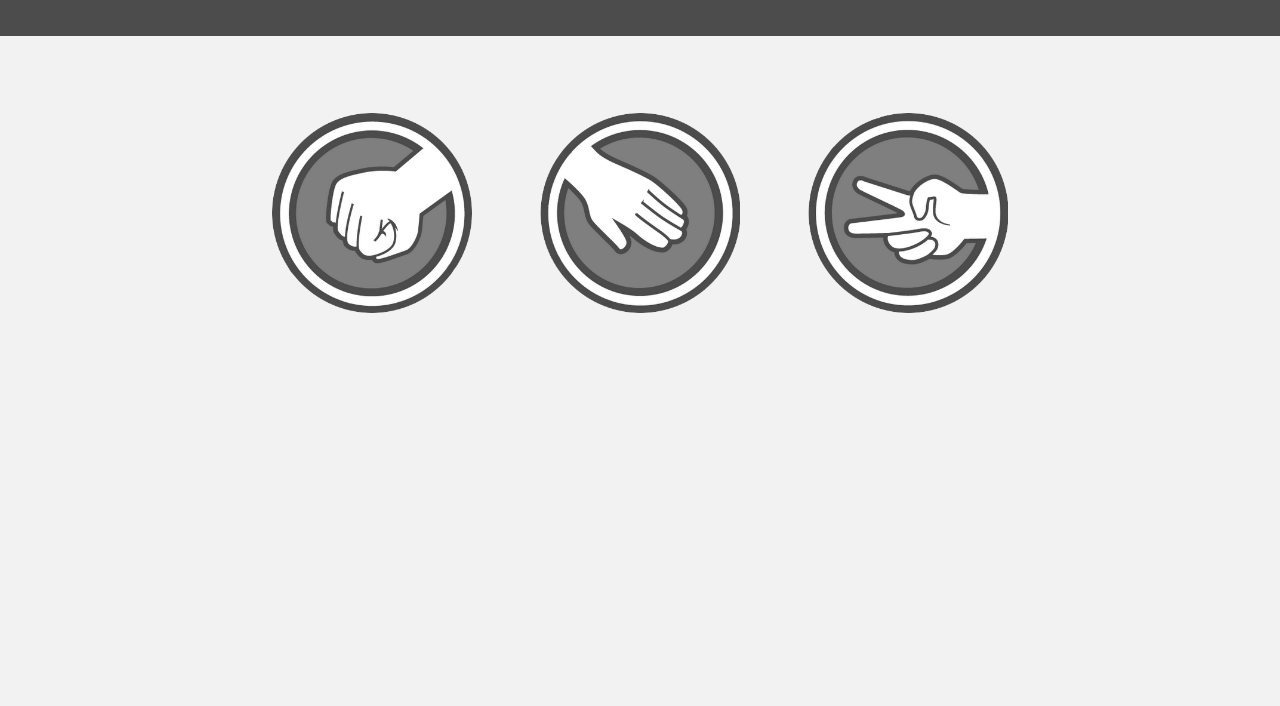
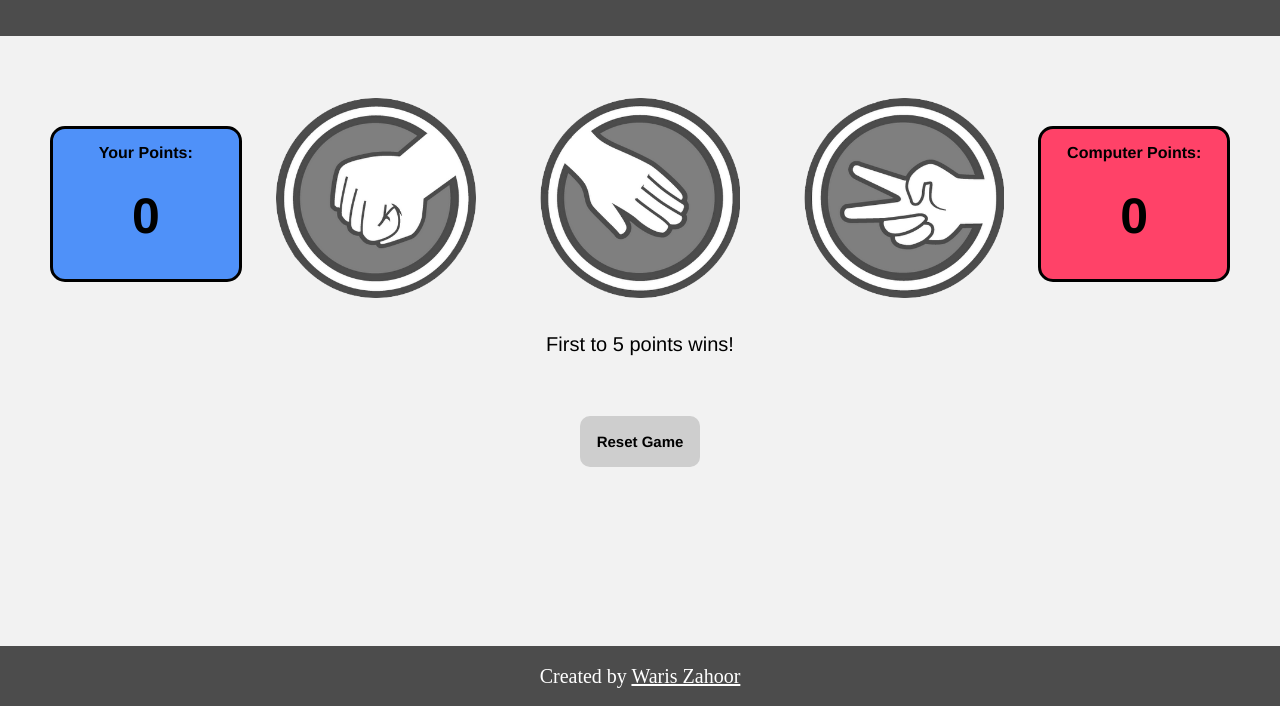
Before and after one commit to warisz/Rock-Paper-Scissors, a plain HTML site: page index.html in a window 1280 px wide. Shown: the part 94-800 px from the top of the page. Drawn offline with Linux system fonts and the light colour scheme; a web font is replaced by a local one.

Commit message:
Completed JS functionality

```diff
--- a/index.html
+++ b/index.html
@@ -2,8 +2,9 @@
 <html>
   <head>
     <title>Rock Paper Scissors</title>
+    <link rel="stylesheet" href="./stylesheet.css">
+    <script type="text/javascript" src="script.js"></script>
     <link rel="icon" type="image/png" href="./images/favicon.png"/>
-    <link rel="stylesheet" href="./stylesheet.css">
     <link href="https://fonts.googleapis.com/css?family=Bungee+Inline" rel="stylesheet">
   </head>
 
@@ -12,11 +13,35 @@
       <h1 class="title">Rock Paper Scissors</h1>
     </div>
 
-    <div class="buttons">
-      <button class="rock"><img src="./images/rock.png" alt=Rock></button>
-      <button class="paper"><img src="./images/paper.png" alt=Paper></button>
-      <button class="scissors"><img src="./images/scissors.png" alt=Scissors></button>
+    <div class="buttonBox">
+
+      <div class="userScoreBox">
+        <p>Your Points:</p>
+        <h2 id="userScore" class="score"> 0 </h2>
+      </div>
+
+      <button id="Rock" class="rock" onclick="startRound(this.id)"><img src="./images/rock.png" alt=Rock></button>
+      <button id="Paper" class="paper" onclick="startRound(this.id)"><img src="./images/paper.png" alt=Paper></button>
+      <button id="Scissors" class="scissors" onclick="startRound(this.id)"><img src="./images/scissors.png" alt=Scissors></button>
+
+      <div class="computerScoreBox">
+        <p>Computer Points:</p>
+        <h2 id="compScore" class="score"> 0 </h2>
+      </div>
+
     </div>
+
+    <div class="resultsBox">
+      <p id="result">First to 5 points wins!</p>
+    </div>
+
+    <button id="reset" onclick="reset()"><p>Reset Game</p></button>
+
+    <footer>
+      <p class="creds">Created by <a href="https://github.com/warisz"> Waris Zahoor</a><p>
+    </footer>
   </body>
 
+
+
 </html>
--- /dev/null
+++ b/script.js
@@ -0,0 +1,76 @@
+var playerPoints = 0;
+var compPoints = 0;
+
+
+function computerPlay(){
+  choices = ["Rock", "Paper", "Scissors"];
+  var index = Math.floor(Math.random() * 3);
+  return choices[index];
+}
+
+function playOne(playerSelection, computerSelection){
+  if(playerSelection === computerSelection){
+    return "Tie!";
+
+  }else if (playerSelection == "Rock") {
+    if(computerSelection=="Scissors"){
+      return "Point!";
+    }
+    if(computerSelection=="Paper"){
+      return "Loss!";
+    }
+
+  }else if (playerSelection == "Paper"){
+    if(computerSelection=="Scissors"){
+      return "Loss!";
+    }
+    if(computerSelection=="Rock"){
+      return "Point!";
+    }
+
+  }else if (playerSelection == "Scissors"){
+    if(computerSelection=="Rock"){
+      return "Loss!";
+    }
+    if(computerSelection=="Paper"){
+      return "Point!";
+    }
+  }
+}
+
+function startRound(clicked_id){
+  var resultMessage = "";
+  if(playerPoints < 5 && compPoints < 5){
+    var playerSelection = clicked_id;
+    var computerSelection = computerPlay();
+    var value = playOne(playerSelection, computerSelection);
+    resultMessage += value + " ";
+    if(value === "Loss!"){
+      compPoints++;
+      resultMessage += ("Computer selected: " + computerSelection + ". You selected: " + playerSelection + "!");
+    }else if (value === "Point!") {
+      playerPoints++;
+      resultMessage += ("Computer selected: " + computerSelection + ". You selected: " + playerSelection + "!");
+    }else if (value === "Tie!"){
+      resultMessage += "Both selected " + playerSelection;
+    }
+    console.log("Player points: " + playerPoints + " Computer Points: " + compPoints);
+  }
+
+  if(playerPoints == 5){
+    resultMessage = "You win! Congratulations!";
+  }else if(compPoints == 5){
+    resultMessage = "You lose! Sorry :(";
+  }
+  document.getElementById("compScore").innerHTML = compPoints;
+  document.getElementById("userScore").innerHTML = playerPoints;
+  document.getElementById("result").innerHTML = resultMessage;
+}
+
+function reset(){
+  playerPoints = 0;
+  compPoints = 0;
+  document.getElementById("compScore").innerHTML = compPoints;
+  document.getElementById("userScore").innerHTML = playerPoints;
+  document.getElementById("result").innerHTML = "";
+}
--- a/stylesheet.css
+++ b/stylesheet.css
@@ -3,17 +3,16 @@
     padding:0;
  }
 
- @font-face {
-    font-family: 'Dekko'; /*a name to be used later*/
-    src: url('https://fonts.googleapis.com/css?family=Dekko'); /*URL to font*/
+html{
+  position: relative;
+  min-height: 100%;
 }
-
  body{
    background-color: #f2f2f2;
-   position: relative;
-   display: block;
    text-align: center;
+
  }
+
 .titleBox{
   position: relative;
   width: auto;
@@ -30,15 +29,18 @@
   color: white;
 }
 
-.buttons{
-  text-align: center;
-  position: relative;
-  top: 45px;
+.buttonBox{
+  display: inline-block;
+  display: flex;
+  justify-content: center; /* align horizontal */
+  align-items: center; /* align vertical */
 }
+
 button{
   border-color: transparent;
   background-color: #f2f2f2;
   margin: 30px;
+  margin-top: 60px;
 }
 
 img{
@@ -48,3 +50,83 @@ img{
 img:hover{
   transform: scale(1.2, 1.2);
 }
+
+.userScoreBox, .computerScoreBox{
+  top: 200px;
+  width: 14.5%;
+  height: 150px;
+  border-radius: 15px;
+  margin-top: 20px;
+  border: 3px solid black;
+}
+
+.userScoreBox p, .computerScoreBox p{
+  position: relative;
+  font-family: Helvetica;
+  font-weight: bold;
+  top: 15px;
+}
+
+.userScoreBox{
+  position: absolute;
+  left: 50px;
+  background-color: #4f91f9;
+}
+
+.computerScoreBox{
+  position: absolute;
+  right: 50px;
+  background-color: #ff4268;
+}
+
+.score{
+  position: relative;
+  top:40px;
+  font-family: Helvetica;
+  font-size: 50px;
+}
+
+.resultsBox{
+  text-align: center;
+  margin-top: 0px;
+
+}
+#result{
+  font-family: 'Bungee Inline', Helvetica;
+  font-size: 20px
+}
+
+#reset{
+  background-color: #cecece;
+  border-radius: 10px;
+  padding: 15px;
+  position: relative;
+  text-align: center;
+}
+
+#reset p{
+  font-family: Helvetica;
+  font-size: 15px;
+  font-weight: 600;
+}
+.creds{
+  font-family: 'Bungee Inline';
+  color: white;
+  font-size: 20px;
+}
+
+a{
+  color: white;
+  text-decoration: underline;
+}
+footer{
+  position: absolute;
+  bottom: 0;
+  left: 0;
+  right: 0;
+  height: 60px;
+  background: #4c4c4c;
+  display: flex;
+  justify-content: center; /* align horizontal */
+  align-items: center; /* align vertical */
+}
```
